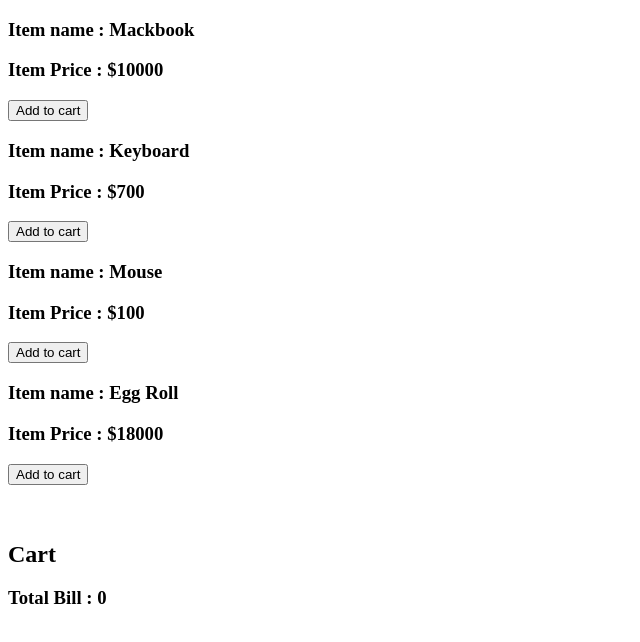
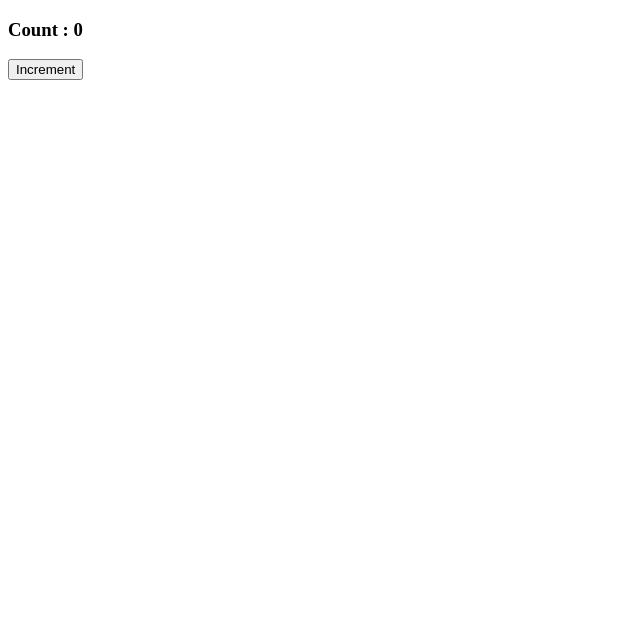
Before and after one commit to saurav-95-dev/React-Redux-CRUD, a React (Vite) app: page / in a window 1280 px wide. Shown: the top 642 px of the page, without its empty margins (0-640 px from the left). Built offline with nearby package versions, Linux system fonts and the light colour scheme.

Commit message:
useRef-review-value of a on incrementing count

```diff
--- a/src/App.jsx
+++ b/src/App.jsx
@@ -1,23 +1,25 @@
-import React from "react";
-import Item from "./components/Item";
-import Cart from "./components/Cart";
-import { useContext } from "react";
-import { context } from "./context/Cart";
+import React, { useState  , useRef} from "react";
 
 export default function App(){
 
-  const contextBucket = useContext(context);
-  console.log(contextBucket)
+    //useRef :
+
+    const [count , setCount ] = useState(0);
+    let a = useRef(0);
+    function handleClick(){
+      a.current = a.current+1;
+      console.log("val of a:",a)
+      setCount((prev)=>{
+        return prev+1;
+      })
+    }
+
 
     return(
 
       <>
-        <Item name="Mackbook" price = {10000}/>
-        <Item name="Keyboard" price = {700}/>
-        <Item name="Mouse" price = {100}/>
-        <Item name="Egg Roll" price = {18000}/>
-        <Cart/>
-
+      <h3>Count : {count}</h3>
+      <button onClick={handleClick}>Increment</button>
       </>
 
     )
--- a/src/main.jsx
+++ b/src/main.jsx
@@ -1,11 +1,10 @@
 import { createRoot } from 'react-dom/client'
 import App from './App.jsx'
-import { ContextProvider } from './context/Cart.jsx'
+
 
 createRoot(document.getElementById('root')).render(
 
-   <ContextProvider>
         <App />
-   </ContextProvider>
+
 
 )
```
